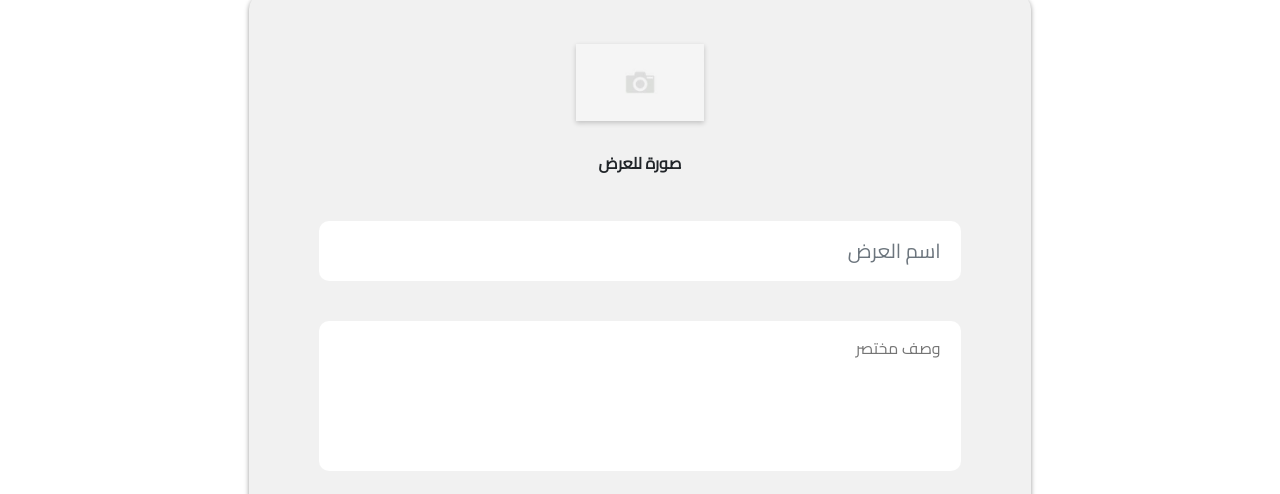
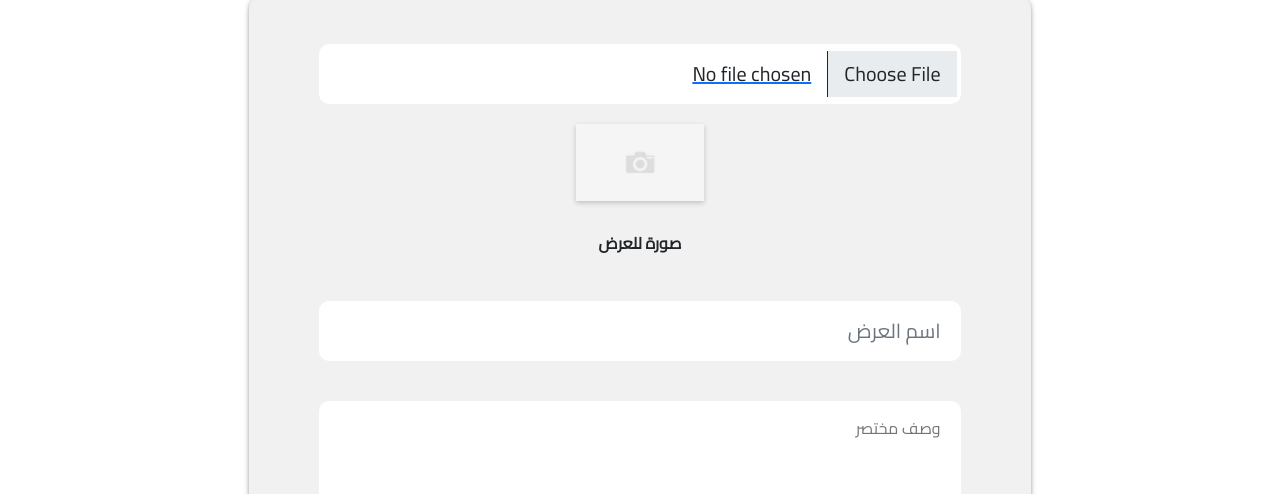
Before and after one commit to Youssef-ashraf-ramadan/ipda3_tech_SofraProject, a plain HTML site: page restaurant/addoffer.html in a window 1280 px wide. Shown: the part 254-748 px from the top of the page. Drawn offline with nearby package versions, Linux system fonts and the light colour scheme.

Commit message:
Update addoffer.html

```diff
--- a/restaurant/addoffer.html
+++ b/restaurant/addoffer.html
@@ -79,7 +79,9 @@
             <form action="">
               <div class="form-group">
                 <a href="#">
-                  <img src="../assets/imgs/default-image.jpg" alt="" class="upload">
+                <input class="form-control form-control-lg upload-input" type="file">
+                <img src="../assets/imgs/default-image.jpg" alt="" class="upload upload-img">
+
                 </a>
                 <p>صورة للعرض</p>
               </div>
```
